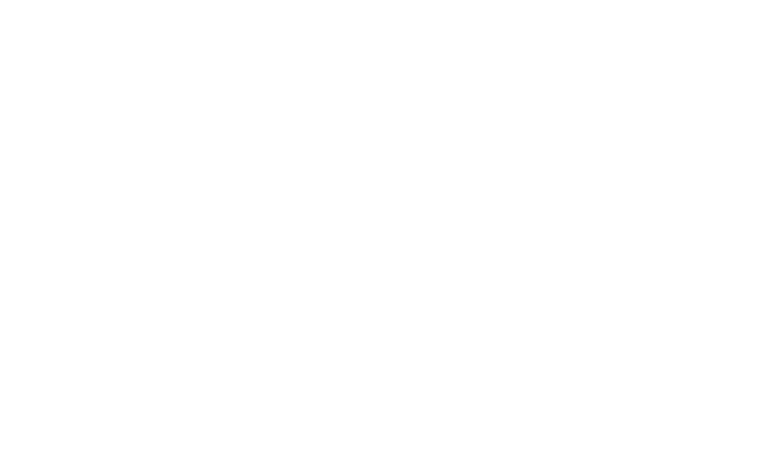
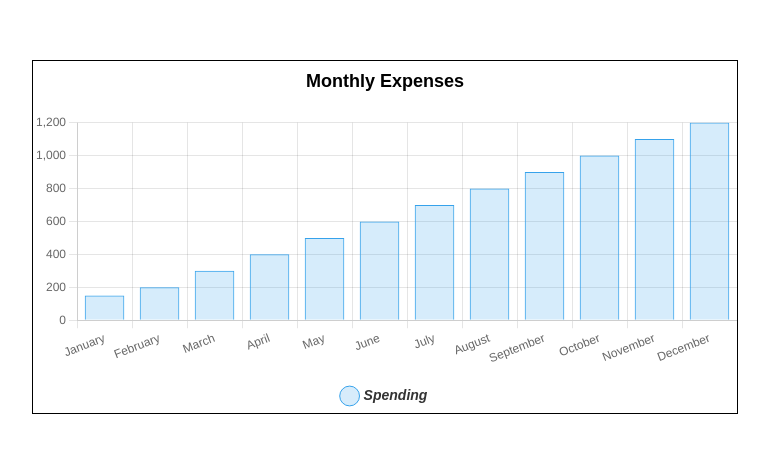
Before and after one commit to JohnArochaDev/Finance-Tracker, a React (Vite) app: page / in a window 1280 px wide. Shown: the part 963-1416 px from the top of the page, without its empty margins (255-1024 px from the left). Before the commit the page ends 800 px from the top, so only its background shows below. Built offline with nearby package versions, Linux system fonts and the light colour scheme.

Commit message:
added a bar chart

```diff
--- a/src/components/App/App.tsx
+++ b/src/components/App/App.tsx
@@ -2,14 +2,20 @@
 import styles from './styles.ts';
 import NavBar from '../Navbar/index.tsx';
 import PieChartComponent from '../Charts/PiChart/index.tsx';
+import BarChart from '../Charts/BarChart/index.tsx'
 
 function App() {
   return (
     <>
       <NavBar />
       <div css={styles.appContainer}>
-        <div css={styles.chartContainer}>
+        <div css={styles.pieChartContainer}>
           <PieChartComponent />
+        </div>
+      </div>
+      <div css={styles.appContainer}>
+        <div css={styles.barChartContainer}>
+          <BarChart />
         </div>
       </div>
     </>
--- a/src/components/App/styles.ts
+++ b/src/components/App/styles.ts
@@ -8,9 +8,15 @@
     width: 100vw;
     height: 100vh;
   `,
-  chartContainer: css`
+  pieChartContainer: css`
     width: 35vw;
     height: 35vw;
+    outline: 1px solid black;
+  `,
+  barChartContainer: css`
+    width: 55vw;
+    height: auto;
+    outline: 1px solid black;
   `,
 };
 
--- /dev/null
+++ b/src/components/Charts/BarChart/index.tsx
@@ -0,0 +1,72 @@
+import React from 'react';
+import { Bar } from 'react-chartjs-2';
+import { Chart as ChartJS, BarElement, Tooltip, Legend, Title, CategoryScale, LinearScale } from 'chart.js';
+
+ChartJS.register(BarElement, Tooltip, Legend, Title, CategoryScale, LinearScale);
+
+const data = {
+  labels: ['January', 'February', 'March', 'April', 'May', 'June', 'July', 'August', 'September', 'October', 'November', 'December'],
+  datasets: [
+    {
+      label: 'Spending',
+      data: [150, 200, 300, 400, 500, 600, 700, 800, 900, 1000, 1100, 1200],
+      backgroundColor: 'rgba(54, 162, 235, 0.2)',
+      borderColor: 'rgba(54, 162, 235, 1)',
+      borderWidth: 1,
+    },
+  ],
+};
+
+const options = {
+  responsive: true,
+  plugins: {
+    legend: {
+      position: 'bottom' as const,
+      labels: {
+        boxWidth: 20,
+        font: {
+          size: 14,
+          family: 'Arial',
+          style: 'italic' as const,
+          weight: 'bold' as const,
+        },
+        color: '#333',
+        padding: 20,
+        usePointStyle: true,
+        pointStyle: 'circle',
+      },
+    },
+    title: {
+      display: true,
+      text: 'Monthly Expenses',
+      position: 'top' as const,
+      font: {
+        size: 18,
+        family: 'Arial',
+        style: 'normal' as const,
+        weight: 'bold' as const,
+      },
+      color: '#000',
+      padding: {
+        top: 10,
+        bottom: 30,
+      },
+      align: 'center' as const,
+      fullSize: true,
+    },
+  },
+  animation: {
+    delay: 250,
+    duration: 1500,
+    easing: 'easeOutBounce' as const,
+    loop: false,
+    animateScale: true,
+    animateRotate: true,
+  },
+};
+
+const BarChart: React.FC = () => {
+  return <Bar data={data} options={options} />;
+};
+
+export default BarChart;
```
